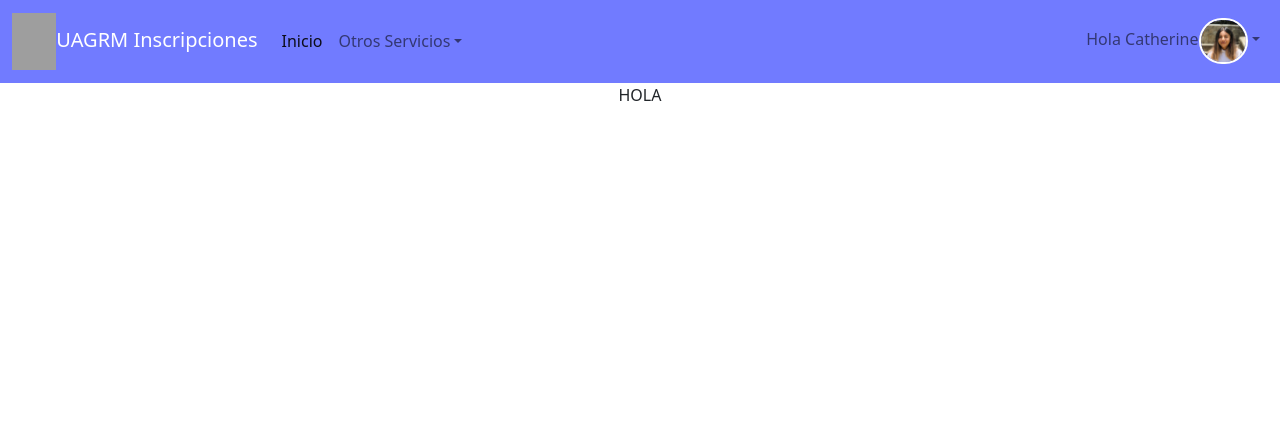
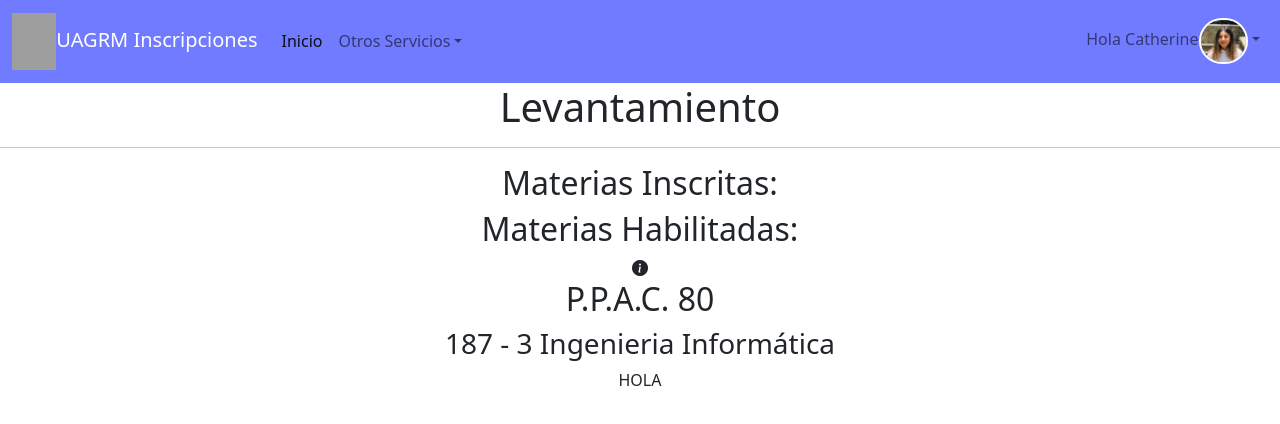
Before and after one commit to catdenis7/Inscripciones-Frontend, a React (Create React App) app: page /levantamiento in a window 1280 px wide. Shown: the top 424 px of the page. Built offline with nearby package versions, Linux system fonts and the light colour scheme; grey boxes are pictures that could not be loaded.

Commit message:
bootstrap icons agregado

```diff
--- a/package.json
+++ b/package.json
@@ -8,6 +8,7 @@
     "@testing-library/react": "^13.4.0",
     "@testing-library/user-event": "^13.5.0",
     "bootstrap": "^5.2.3",
+    "bootstrap-icons": "^1.10.3",
     "react": "^18.2.0",
     "react-dom": "^18.2.0",
     "react-router-dom": "^6.8.1",
--- a/src/index.js
+++ b/src/index.js
@@ -4,6 +4,8 @@ import './index.css';
 import App from './App';
 import reportWebVitals from './reportWebVitals';
 import 'bootstrap/dist/css/bootstrap.min.css';
+import 'bootstrap-icons/font/bootstrap-icons.css';
+
 
 // Import all of Bootstrap's JS
 import * as bootstrap from 'bootstrap';
--- a/src/pages/LevantamientoPages/LevantamientoMainPage.js
+++ b/src/pages/LevantamientoPages/LevantamientoMainPage.js
@@ -2,7 +2,19 @@ import Navbar from "../../components/Navbar";
 export default function levantamientoMainPage() {
     return (
         <div className='levantamiento-main'>
-            <Navbar />
+          <Navbar />
+          <section className='background-places'>
+            <h1>Levantamiento</h1>
+            <hr></hr>
+            <h2>Materias Inscritas:</h2>
+            <h2>Materias Habilitadas:</h2>
+            <i className="bi bi-info-circle-fill"></i>
+
+            <h2>P.P.A.C. 80</h2>
+            <h3>187 - 3 Ingenieria Informática </h3>
+
+          </section>
+
           <p>HOLA</p>
         </div>
       );
```
Also changed, not shown: 1 other file (tests, documents, lock files or other folders).
